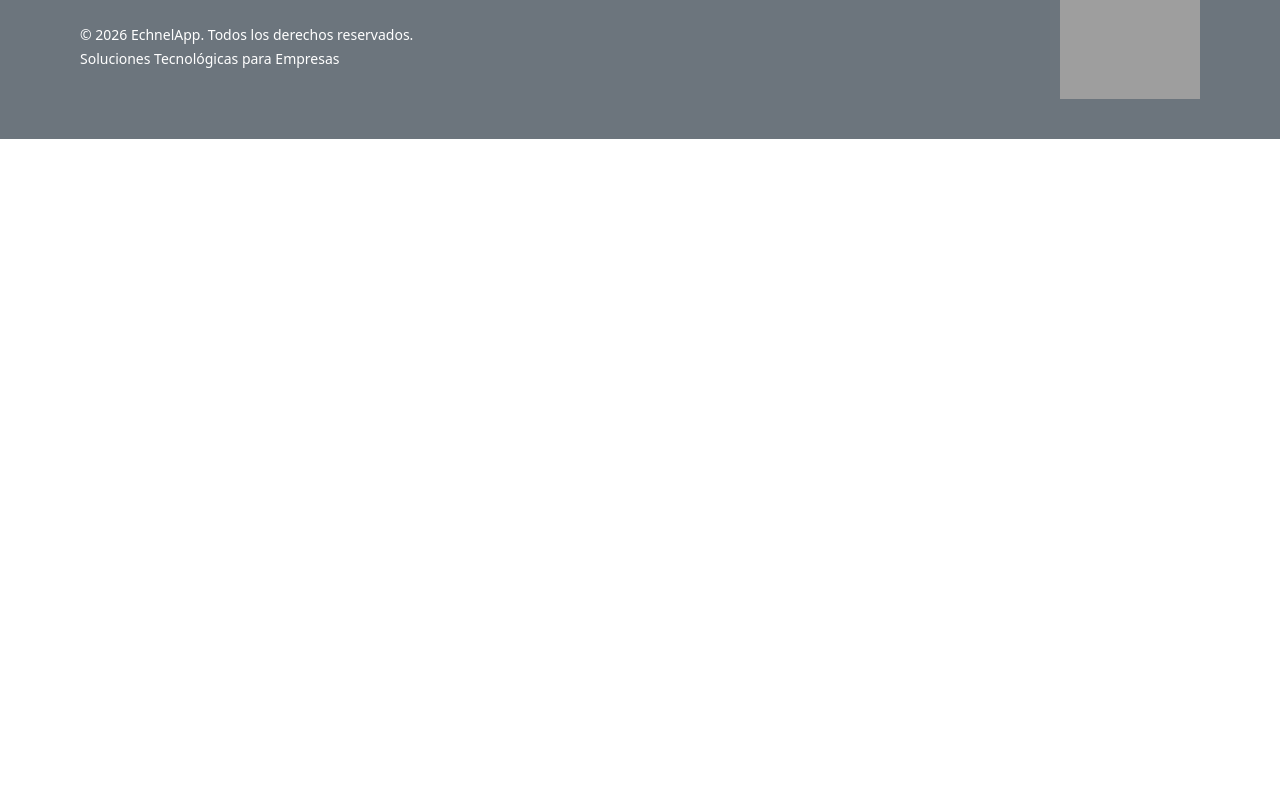
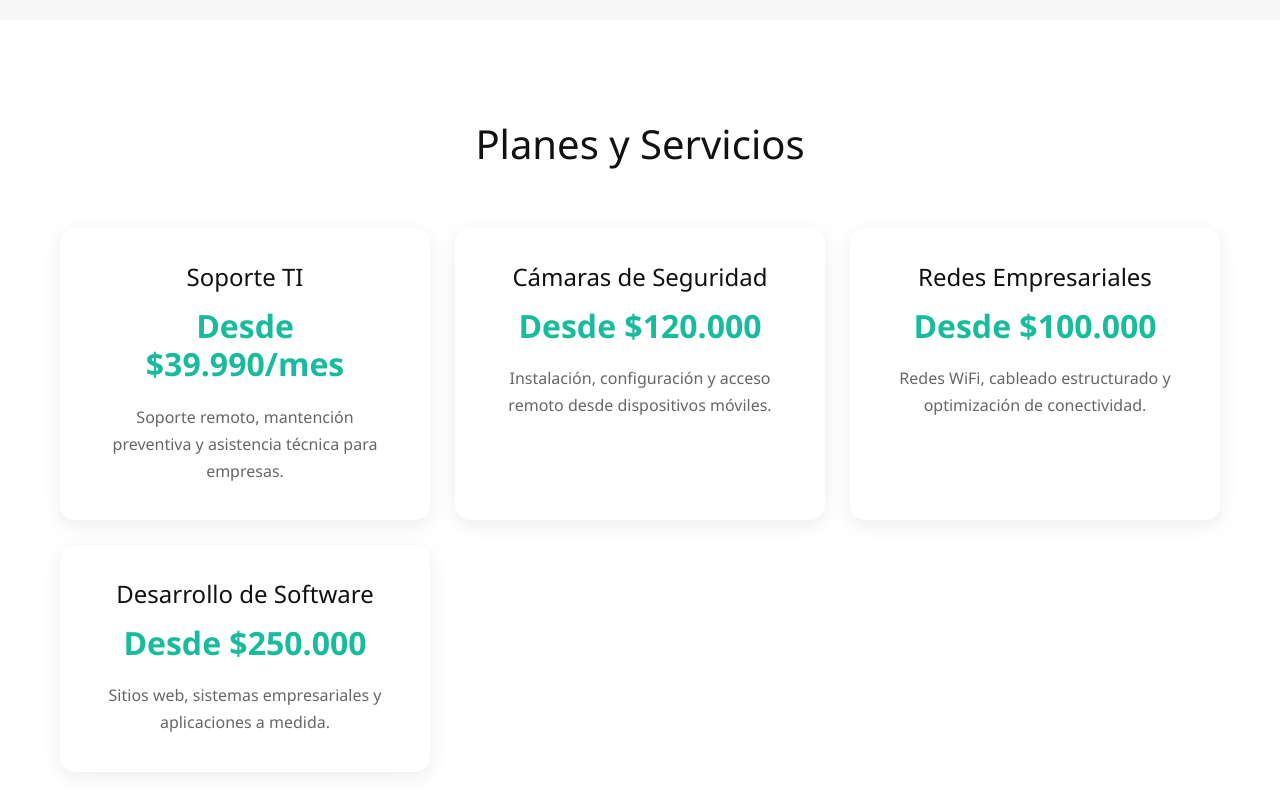
Before and after one commit to KitianDLMs/Echnelapp-web, an Angular app: page / in a window 1280 px wide. Shown: the part 1240-2040 px from the top of the page. Before the commit the page ends 1379 px from the top, so only its background shows below. Built offline with nearby package versions, Linux system fonts and the light colour scheme; grey boxes are pictures that could not be loaded.

Commit message:
ADD: add some new points

```diff
--- a/src/app/pages/blog/blog.component.html
+++ b/src/app/pages/blog/blog.component.html
@@ -59,20 +59,6 @@
         y mejorar la atención a clientes.
       </p>
 
-      <button routerLink="/camaras-seguridad">
-        Leer más
-      </button>
-    </div>
-
-
-        <div class="post-card">
-      <h2>Transformación digital para pequeñas empresas</h2>
-
-      <p>
-        Cómo las herramientas digitales pueden ayudarte a aumentar ventas
-        y mejorar la atención a clientes.
-      </p>
-
       <button routerLink="/transformacion-digital">
         Leer más
       </button>
--- a/src/app/pages/home/home.component.html
+++ b/src/app/pages/home/home.component.html
@@ -1,5 +1,4 @@
-<div class="hero-image">
-
+<div class="hero-image mt-5 mb-5">
   <swiper-container
     slides-per-view="1"
     loop="true"
@@ -28,41 +27,76 @@
     </swiper-slide>
 
   </swiper-container>
-
 </div>
 
 <section class="services animate__animated animate__fadeIn">
   <h2>Nuestros Servicios</h2>
-
   <div class="cards">
-
     <div class="card">
       <h3>Desarrollo de Software</h3>
       <p>
         Aplicaciones web y móviles adaptadas a las necesidades de tu negocio.
       </p>
     </div>
-
     <div class="card">
       <h3>Soporte Informático</h3>
       <p>
         Mantención de equipos, optimización de rendimiento y asistencia técnica.
       </p>
     </div>
-
     <div class="card">
       <h3>Cámaras de Seguridad</h3>
       <p>
         Instalación y configuración de sistemas de videovigilancia.
       </p>
     </div>
-
     <div class="card">
       <h3>Redes Empresariales</h3>
       <p>
         Configuración de redes WiFi, cableado y conectividad para empresas.
       </p>
     </div>
+  </div>
+</section>
+
+<section class="plans animate__animated animate__fadeIn">
+
+  <h2>Planes y Servicios</h2>
+
+  <div class="plan-cards">
+
+    <div class="plan-card">
+      <h3>Soporte TI</h3>
+      <h4>Desde $39.990/mes</h4>
+      <p>
+        Soporte remoto, mantención preventiva y asistencia técnica para empresas.
+      </p>
+    </div>
+
+    <div class="plan-card">
+      <h3>Cámaras de Seguridad</h3>
+      <h4>Desde $120.000</h4>
+      <p>
+        Instalación, configuración y acceso remoto desde dispositivos móviles.
+      </p>
+    </div>
+
+    <div class="plan-card">
+      <h3>Redes Empresariales</h3>
+      <h4>Desde $100.000</h4>
+      <p>
+        Redes WiFi, cableado estructurado y optimización de conectividad.
+      </p>
+    </div>
+
+    <div class="plan-card">
+      <h3>Desarrollo de Software</h3>
+      <h4>Desde $250.000</h4>
+      <p>
+        Sitios web, sistemas empresariales y aplicaciones a medida.
+      </p>
+    </div>
 
   </div>
+
 </section>
--- a/src/app/pages/home/home.component.scss
+++ b/src/app/pages/home/home.component.scss
@@ -124,3 +124,54 @@
     transform: translateY(-8px);
   }
 }
+
+.plans {
+  padding: 100px 60px;
+  background: #ffffff;
+
+  h2 {
+    text-align: center;
+    font-size: 2.5rem;
+    margin-bottom: 60px;
+  }
+}
+
+.plan-cards {
+  display: grid;
+  grid-template-columns: repeat(auto-fit, minmax(280px, 1fr));
+  gap: 25px;
+}
+
+.plan-card {
+  background: white;
+  border-radius: 15px;
+  padding: 35px;
+
+  box-shadow: 0 5px 20px rgba(0, 0, 0, 0.08);
+
+  transition: all 0.3s ease;
+
+  text-align: center;
+}
+
+.plan-card:hover {
+  transform: translateY(-8px);
+  box-shadow: 0 12px 30px rgba(0, 0, 0, 0.12);
+}
+
+.plan-card h3 {
+  font-size: 1.5rem;
+  margin-bottom: 15px;
+}
+
+.plan-card h4 {
+  color: #18bc9c;
+  font-size: 2rem;
+  font-weight: 700;
+  margin-bottom: 20px;
+}
+
+.plan-card p {
+  color: #666;
+  line-height: 1.7;
+}
--- a/src/app/shared/navbar/navbar.component.html
+++ b/src/app/shared/navbar/navbar.component.html
@@ -20,7 +20,7 @@
       <ul class="navbar-nav ms-auto text-center">
 
         <li class="nav-item">
-          <a class="nav-link text-white"
+          <a class="nav-link"
              routerLink="/"
              routerLinkActive="active"
              [routerLinkActiveOptions]="{ exact: true }">
```
